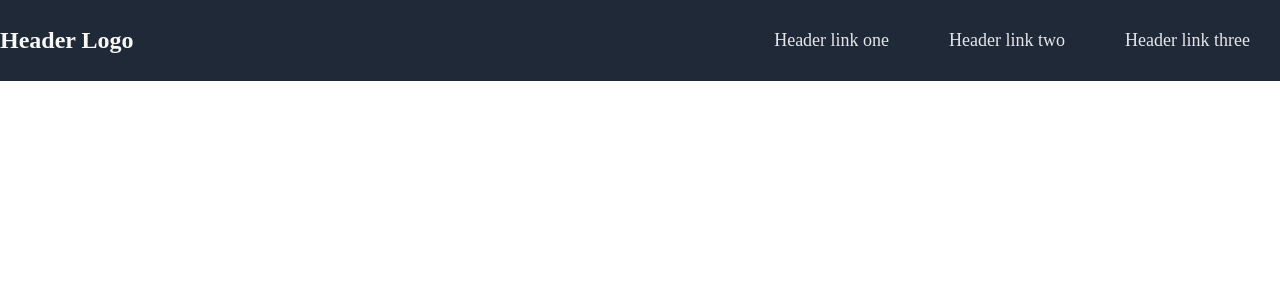
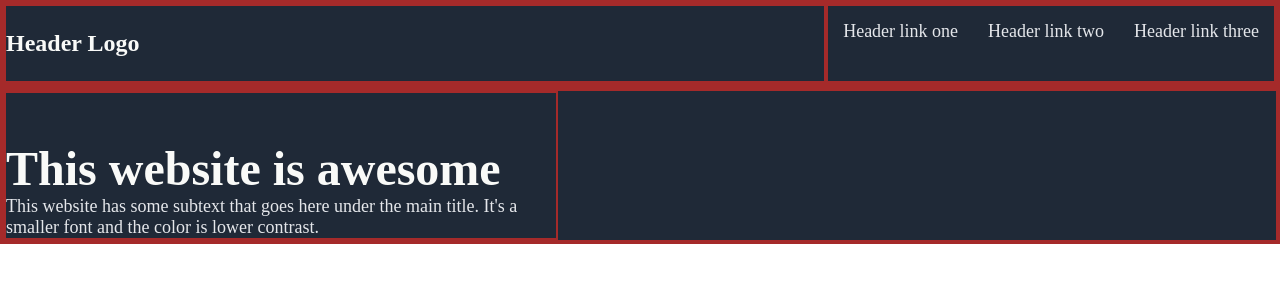
Before and after one commit to Zx-Loh/landing-page-css, a plain HTML site: page index.html in a window 1280 px wide. Drawn offline with Linux system fonts and the light colour scheme.

Commit message:
Add hero text
Added hero title and subtext onto first section of website

```diff
--- a/css/style.css
+++ b/css/style.css
@@ -4,15 +4,15 @@ body {
 }
 
 div {
-    /* border: 4px solid brown; */
+    border: 2px solid brown;
 }
 
-.header-section, .header-links {
+.header-section, .header-links, .hero-section {
     background-color: #1f2937;
     display: flex;
 }
 
-.links {
+.main-container {
     width: 1300px;
     display: flex;
     margin: auto;
@@ -29,9 +29,26 @@ div {
     align-self: center;
 }
 
-
 .gray-subtext {
     color: #E5E7EB;
     font-size: 18px;
-    margin: 30px;
+    margin: 15px;
 }
+
+#main-hero-text {
+    font-size: 48px;
+    font-weight: 800;
+    color: #f9faf8;
+    margin-top: 48px;
+    margin-bottom: 0px;
+}
+
+#text-container {
+    display: flex;
+    flex-direction: column;
+    width: 550px;
+}
+
+#hero-subtext {
+    margin: 0;
+}
--- a/index.html
+++ b/index.html
@@ -9,7 +9,7 @@
     <body>
         <div class="header-section">
 
-            <div class="links">
+            <div class="main-container">
                 <div id="header-text">
                     <p class="white-main-text">Header Logo</p>
                 </div>
@@ -19,13 +19,22 @@
                     <p class="gray-subtext">Header link two</p>
                     <p class="gray-subtext">Header link three</p>
                 </div>
+
             </div>
 
         </div>
 
+        <div class="hero-section">
+            <div class="main-container">
 
-        <div class="hero-section">
+                <div id="text-container">
+                    <p id="main-hero-text">This website is awesome</p>
+                    <p class="gray-subtext" id="hero-subtext">This website has some subtext that goes here under the main title. It's a smaller font and
+                        the color is lower contrast.
+                    </p>
+                </div>
 
+            </div>
         </div>
 
     </body>
```
